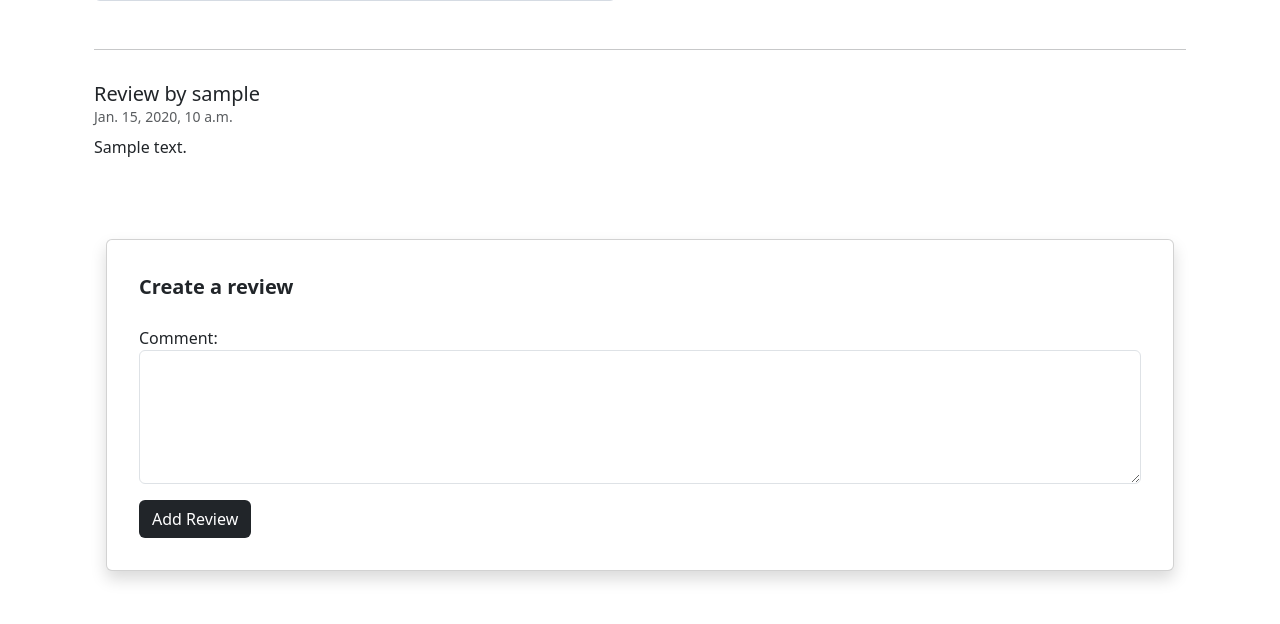
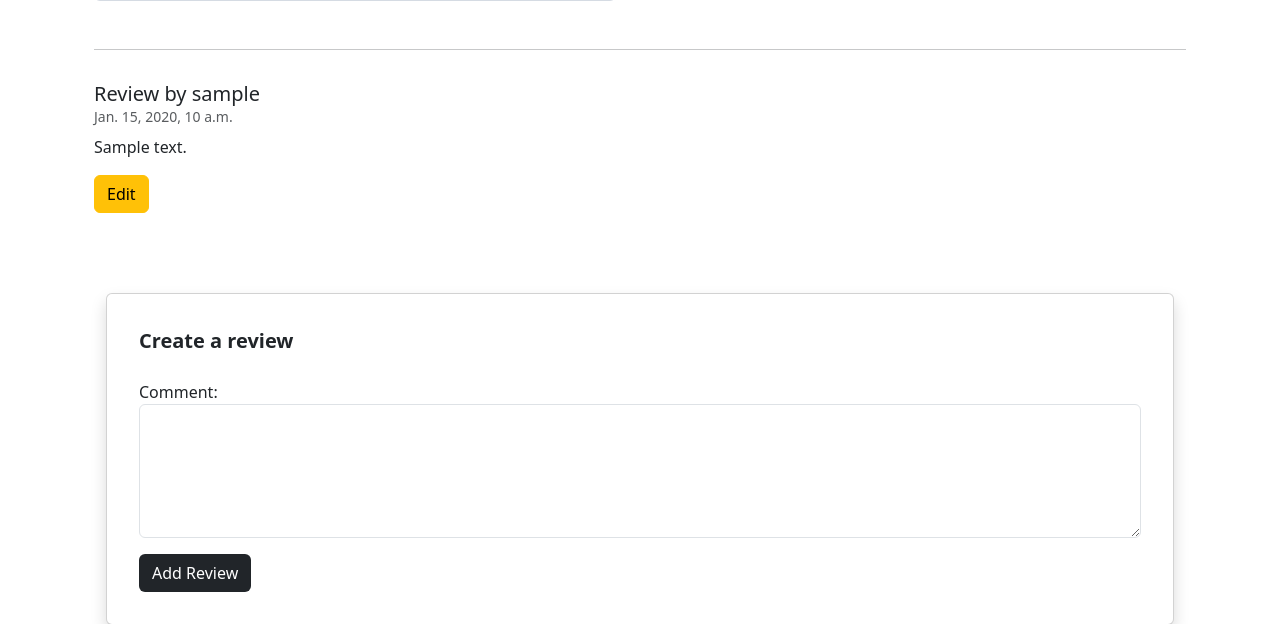
Before and after one commit to johnclamy/moviestoreproject, a Django app: page /movies/1/ in a window 1280 px wide. Shown: the part 495-1119 px from the top of the page. Run offline with Django 5.2, Linux system fonts and the light colour scheme; a user stored in the database is signed in; tables that the repository leaves empty hold one stand-in row (values such as "Sample post"); grey boxes marked "Sample" are stand-in pictures; some libraries are stand-ins or nearby versions.

Commit message:
enable the reviewer to edit the comment

```diff
--- a/website/movies/templates/movies/detail.html
+++ b/website/movies/templates/movies/detail.html
@@ -34,6 +34,11 @@
                 </h2>
                 <p class="small card-subtitle mb-2 text-muted">{{ review.date }}</p>
                 <p class="card-text">{{ review.comment }}</p>
+                {% if user.is_authenticated and user == review.user %}
+                <a class="btn btn-warning text-capitalize" href="{% url 'movies.edit_review' id=template_data.movie.id review_id=review.id %}">
+                    edit
+                </a>
+                {% endif %}
             </li>
             {% endfor %}
         </ul>
```
